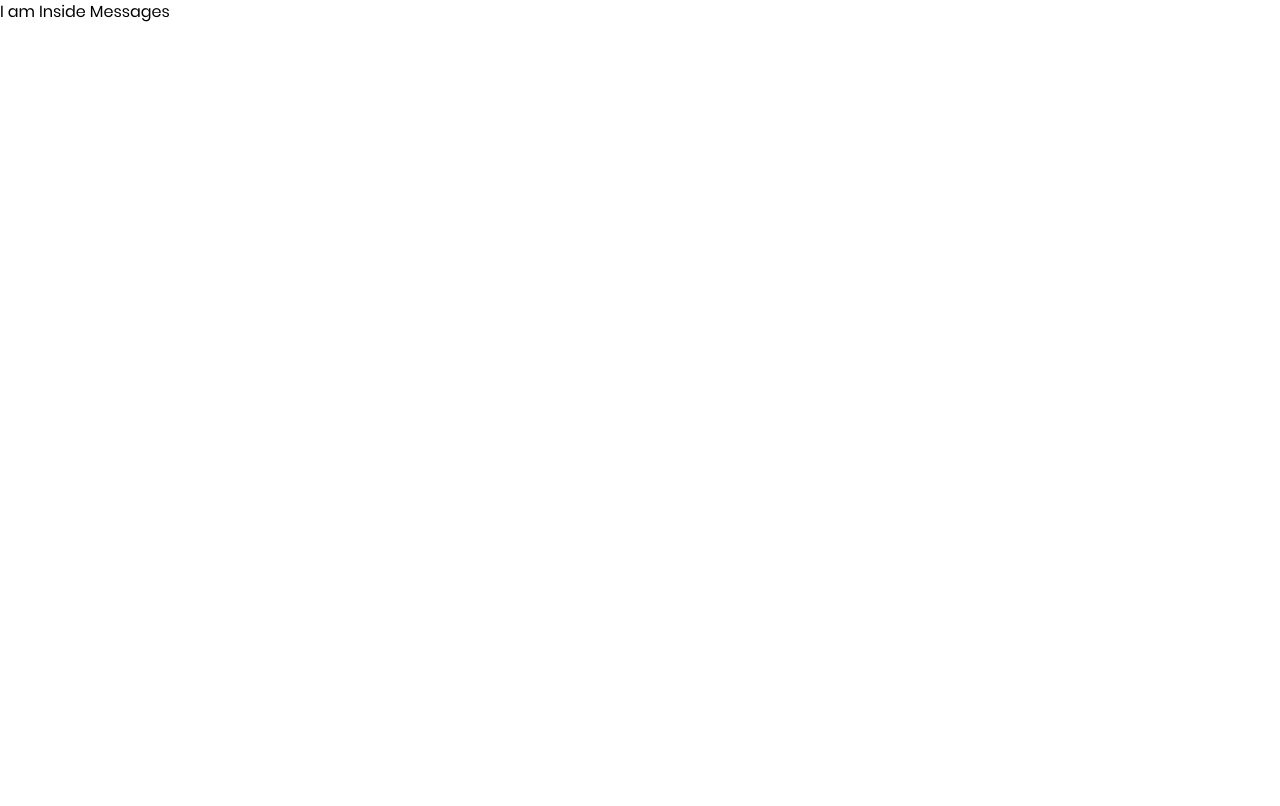
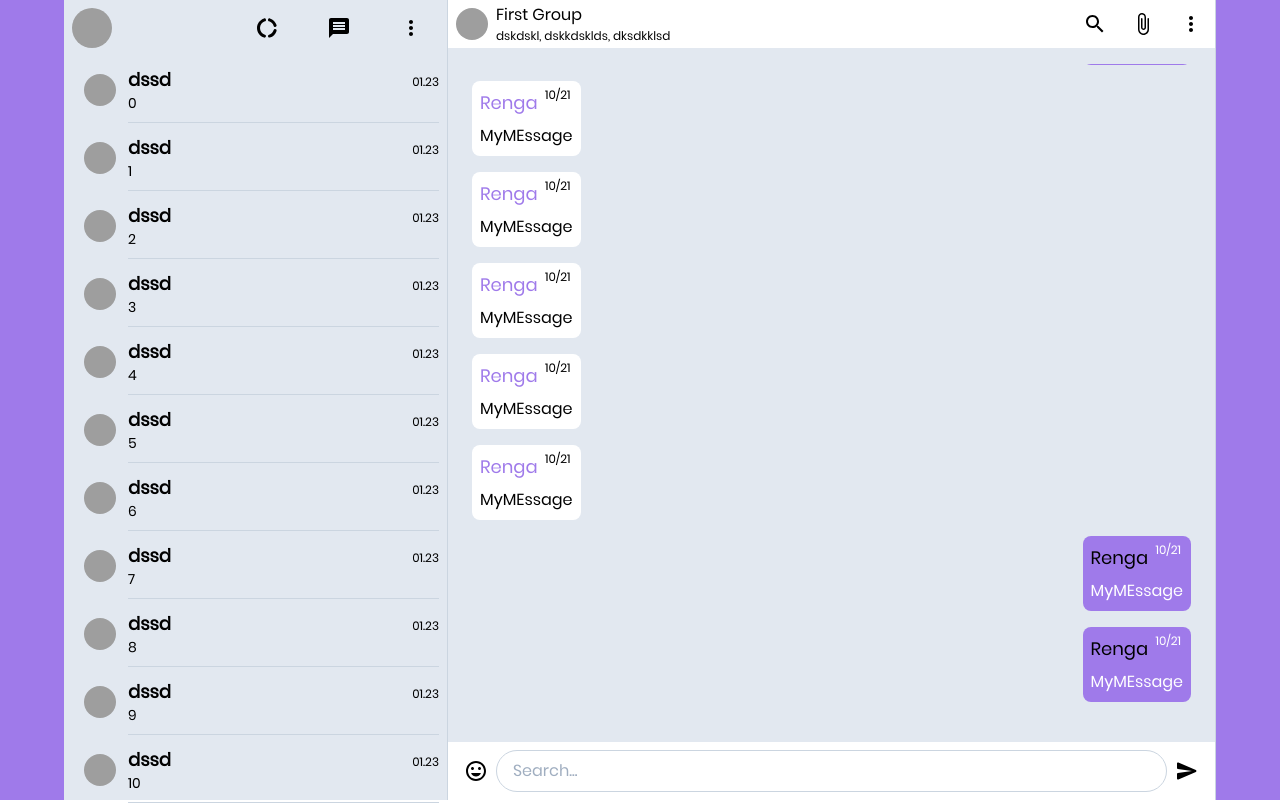
Before and after one commit to renganatha10/whatsapp-PWA, a Next.js app: page /messages/1 in a window 1280 px wide. Built offline with nearby package versions, Linux system fonts and the light colour scheme; grey boxes are pictures that could not be loaded.

Commit message:
Layout for Messages

```diff
--- a/src/components/Group/index.tsx
+++ b/src/components/Group/index.tsx
@@ -5,7 +5,7 @@ interface GroupPros {
   heading: string;
   time: string;
   firstMessage: string;
-  style: React.CSSProperties;
+  style?: React.CSSProperties;
 }
 
 const Group = React.memo((props: GroupPros) => {
--- a/src/components/GroupDetailHeader/index.tsx
+++ b/src/components/GroupDetailHeader/index.tsx
@@ -23,21 +23,17 @@ const GroupDetailHeader = React.memo((props: GroupDetailsHeaderProps) => {
       </div>
       <div className="flex">
         <button>
-          <img className="mx-3" src={"./icons/search.svg"} alt="Search" />
+          <img className="mx-3" src={"/icons/search.svg"} alt="Search" />
         </button>
         <button>
           <img
             className="mx-3"
-            src={"./icons/attach_file.svg"}
+            src={"/icons/attach_file.svg"}
             alt="Attach File"
           />
         </button>
         <button>
-          <img
-            className="mx-3"
-            src={"./icons/more_vert.svg"}
-            alt="More Items"
-          />
+          <img className="mx-3" src={"/icons/more_vert.svg"} alt="More Items" />
         </button>
       </div>
     </div>
--- a/src/components/GroupHeader/index.tsx
+++ b/src/components/GroupHeader/index.tsx
@@ -17,17 +17,13 @@ const GroupHeader = React.memo((props: GroupHeaderProps) => {
       </div>
       <div className="flex">
         <button>
-          <img className="mx-6" src={"./icons/donut_large.svg"} alt="Status" />
+          <img className="mx-6" src={"/icons/donut_large.svg"} alt="Status" />
         </button>
         <button>
-          <img className="mx-6" src={"./icons/message.svg"} alt="Message" />
+          <img className="mx-6" src={"/icons/message.svg"} alt="Message" />
         </button>
         <button>
-          <img
-            className="mx-6"
-            src={"./icons/more_vert.svg"}
-            alt="More Items"
-          />
+          <img className="mx-6" src={"/icons/more_vert.svg"} alt="More Items" />
         </button>
       </div>
     </div>
--- a/src/components/GroupInfoAvatar/index.tsx
+++ b/src/components/GroupInfoAvatar/index.tsx
@@ -23,7 +23,7 @@ const GroupInfoAvatar = React.memo((props: GroupInfoAvatarProps) => {
           <p className="text-xs">{createdAt}</p>
         </div>
         <div>
-          <img className="h-5 w-5" src="./icons/create.svg" />
+          <img className="h-5 w-5" src="/icons/create.svg" />
         </div>
       </div>
     </div>
--- a/src/components/GroupInfoHeader/index.tsx
+++ b/src/components/GroupInfoHeader/index.tsx
@@ -4,7 +4,7 @@ const GroupInfoHeader = React.memo(() => {
   return (
     <div className="flex justify-start items-center px-2 bg-white">
       <button className="h-10 w-10 m-2 rounded-full">
-        <img src="./icons/close.svg" alt="close" />
+        <img src="/icons/close.svg" alt="close" />
       </button>
       <div>
         <p>Group Info</p>
--- a/src/components/GroupSearch/index.tsx
+++ b/src/components/GroupSearch/index.tsx
@@ -28,7 +28,7 @@ const GroupSearch = memo((props: GroupSearchProps) => {
         placeholder="Search..."></input>
       <img
         className={"search-icon absolute"}
-        src="./icons/search.svg"
+        src="/icons/search.svg"
         alt="Search"
       />
       <style jsx>{`
--- a/src/components/MessageInput/index.tsx
+++ b/src/components/MessageInput/index.tsx
@@ -20,14 +20,14 @@ const MessageInput = memo((props: MessageInputProps) => {
 
   return (
     <div className="relative justify-between flex bg-white p-2">
-      <img className="px-2" src="./icons/insert_emoticon.svg" alt="Emoticons" />
+      <img className="px-2" src="/icons/insert_emoticon.svg" alt="Emoticons" />
       <input
         className="bg-white px-4 py-2 focus:outline-none focus:shadow-outline border border-gray-400 rounded-full block w-full appearance-none leading-normal"
         onChange={onChange}
         value={searchText}
         type="text"
         placeholder="Search..."></input>
-      <img className="px-2" src="./icons/send.svg" alt="Send" />
+      <img className="px-2" src="/icons/send.svg" alt="Send" />
     </div>
   );
 });
--- a/src/components/OthersMessage/index.tsx
+++ b/src/components/OthersMessage/index.tsx
@@ -10,7 +10,7 @@ interface OthersMessageProps {
 const OthersMessage = React.memo((props: OthersMessageProps) => {
   const { name, message, imageUrl, time } = props;
   return (
-    <div className="flex mx-2">
+    <div className="flex m-2">
       <div className="relative bg-white p-2 rounded-lg max-w-xs md:max-w-lg">
         <p className="text-lg pb-2 text-purple-500">{name}</p>
         <div className="flex flex-col items-start">
--- a/src/containers/Groups/index.tsx
+++ b/src/containers/Groups/index.tsx
@@ -18,7 +18,7 @@ const Groups = () => {
   return (
     <>
       <GroupInfoHeader avatarUrl="https://avatars3.githubusercontent.com/u/19145173?s=460&v=4" />
-      <List height={1400} itemCount={1000} itemSize={68}>
+      <List height={750} itemCount={1000} itemSize={68}>
         {Column}
       </List>
     </>
--- /dev/null
+++ b/src/containers/Messages/index.tsx
@@ -0,0 +1,34 @@
+import React from "react";
+import MessageInput from "../../components/MessageInput";
+import MyMessage from "../../components/MyMessage";
+import OthersMessage from "../../components/OthersMessage";
+import GroupDetailHeader from "../../components/GroupDetailHeader";
+
+const Messages = () => {
+  return (
+    <div className="flex flex-1 flex-col h-full">
+      <GroupDetailHeader
+        groupName="First Group"
+        groupMembers="dskdskl, dskkdsklds, dksdkklsd"
+        avatarUrl="https://avatars3.githubusercontent.com/u/19145173?s=460&v=4"
+      />
+      <div className="flex flex-1 m-4 overflow-hidden">
+        <div className="py-4 flex-1 flex flex-col-reverse overflow-scroll">
+          <MyMessage name="Renga" message="MyMEssage" time="10/21" />
+          <MyMessage name="Renga" message="MyMEssage" time="10/21" />
+          <OthersMessage name="Renga" message="MyMEssage" time="10/21" />
+          <OthersMessage name="Renga" message="MyMEssage" time="10/21" />
+          <OthersMessage name="Renga" message="MyMEssage" time="10/21" />
+          <OthersMessage name="Renga" message="MyMEssage" time="10/21" />
+          <OthersMessage name="Renga" message="MyMEssage" time="10/21" />
+          <MyMessage name="Renga" message="MyMEssage" time="10/21" />
+          <MyMessage name="Renga" message="MyMEssage" time="10/21" />
+          <MyMessage name="Renga" message="MyMEssage" time="10/21" />
+        </div>
+      </div>
+      <MessageInput onChangeText={() => {}} />
+    </div>
+  );
+};
+
+export default Messages;
--- a/src/pages/index.tsx
+++ b/src/pages/index.tsx
@@ -15,7 +15,7 @@ const Home = () => {
         </div>
         <div className="lg:mx-40 lg:block hidden lg:w-2/3 lg:h-full">
           <div className="flex h-full">
-            <img src="./icons/group_chat.svg" alt="GroupChat" />
+            <img src="/icons/group_chat.svg" alt="GroupChat" />
           </div>
         </div>
       </main>
--- a/src/pages/messages/[id].tsx
+++ b/src/pages/messages/[id].tsx
@@ -1,7 +1,25 @@
 import React from "react";
+import Head from "next/head";
+import Groups from "../../containers/Groups";
+import Messages from "../../containers/Messages";
 
-const Messages = () => {
-  return <div>I am Inside Messages</div>;
+const Home = () => {
+  return (
+    <div className="main bg-purple-500 lg:px-16">
+      <Head>
+        <title>WhatsWeb</title>
+        <link rel="icon" href="/favicon.ico" />
+      </Head>
+      <main className="container flex h-full bg-gray-300">
+        <div className="lg:w-1/3 hidden lg:block border-r h-full border-gray-400 border-solid">
+          <Groups />
+        </div>
+        <div className="lg:w-2/3 w-full h-full border-r border-gray-400 border-solid">
+          <Messages />
+        </div>
+      </main>
+    </div>
+  );
 };
 
-export default Messages;
+export default Home;
```
